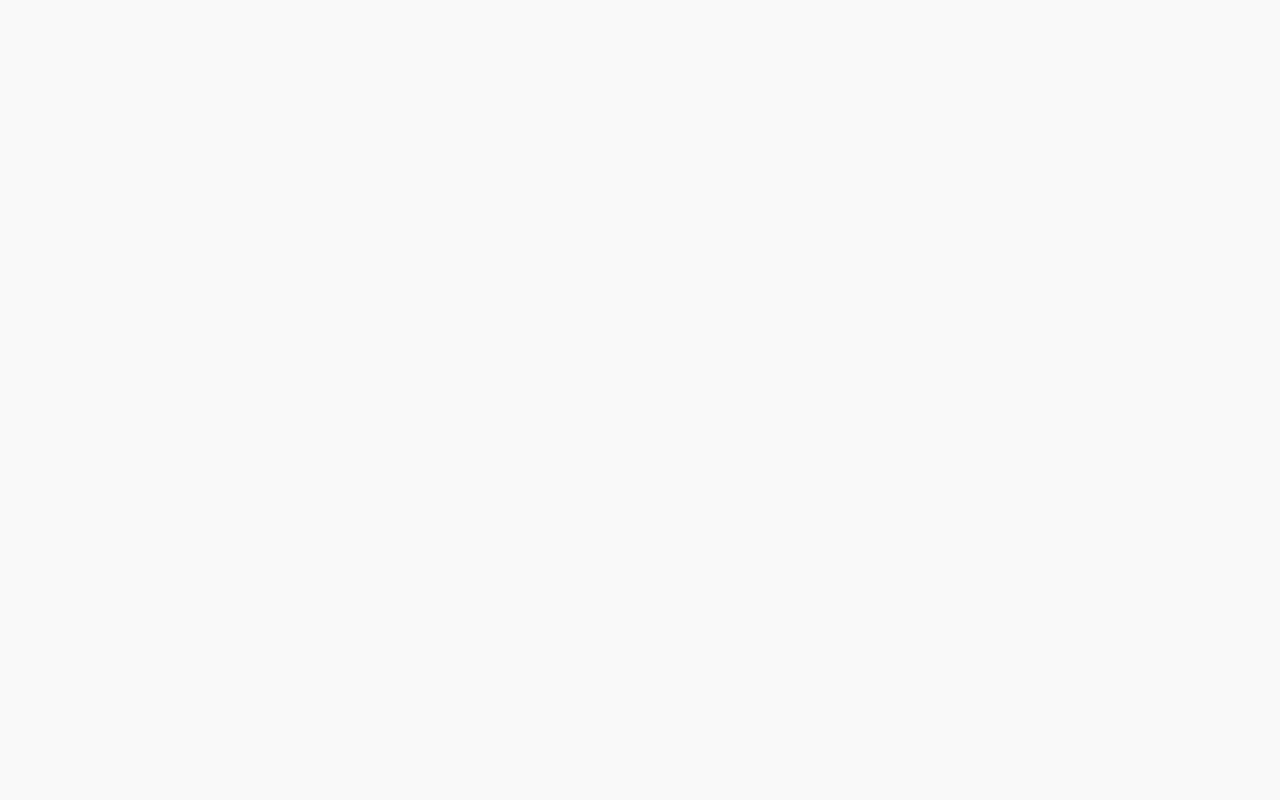
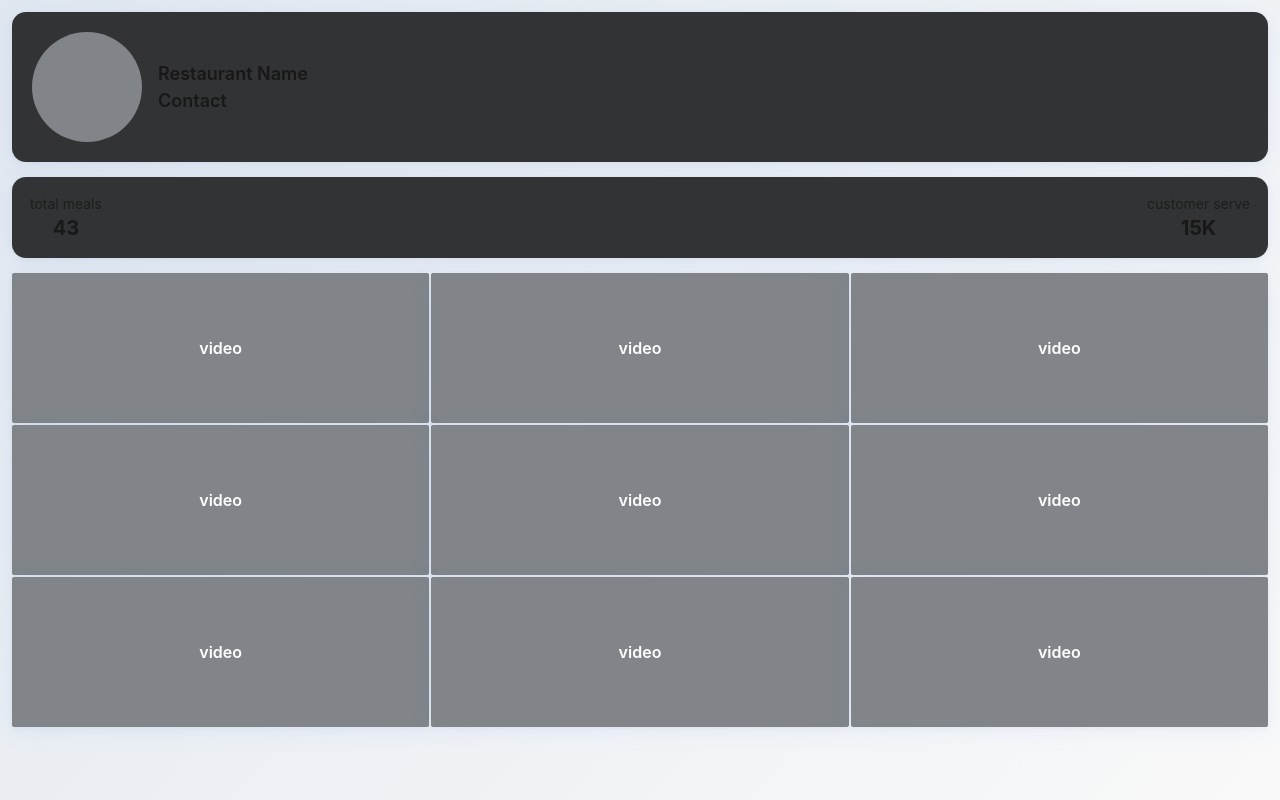
Before and after one commit to mercinati/Project-Swiggy-Reels, a React app in the folder frontend/: page /foodpartner/profile in a window 1280 px wide. Before the commit this address had no page. Built offline with nearby package versions, Linux system fonts and the light colour scheme; the HTML template or start-up script is replaced by a standard one.

Commit message:
worked on profile.jsx

```diff
--- a/frontend/src/pages/food-partner/Profile.jsx
+++ b/frontend/src/pages/food-partner/Profile.jsx
@@ -1,9 +1,46 @@
-import React from 'react'
+import React from "react";
+import "../../styles/Profile.css"; // Create this CSS file for styles
+import "../../styles/theme.css"; // For theme styles
 
 const Profile = () => {
   return (
-    <div>Profile</div>
-  )
-}
+    <div className="profile-container">
+      {/* Top Section */}
+      <div className="profile-header">
 
-export default Profile
+        {/* Left: DP */}
+        <div className="avatar"></div>
+
+        {/* Right: Restaurant Info */}
+        <div className="profile-info">
+          <p className="info-text">Restaurant Name</p>
+          <p className="info-text">Contact</p>
+        </div>
+      </div>
+
+      {/* Stats */}
+      <div className="stats-row">
+        <div className="stat-box">
+          <p className="stat-title">total meals</p>
+          <p className="stat-value">43</p>
+        </div>
+
+        <div className="stat-box">
+          <p className="stat-title">customer serve</p>
+          <p className="stat-value">15K</p>
+        </div>
+      </div>
+
+      {/* Video Grid */}
+      <div className="video-grid">
+        {[...Array(9)].map((_, i) => (
+          <div key={i} className="video-box">
+            video
+          </div>
+        ))}
+      </div>
+    </div>
+  );
+};
+
+export default Profile;
--- a/frontend/src/pages/general/Home.jsx
+++ b/frontend/src/pages/general/Home.jsx
@@ -28,7 +28,7 @@ const Home = () => {
       axios.get("http://localhost:3000/api/food", { withCredentials: true })
       .then((response) => {
         const data = response.data.food;
-        console.log(data);
+
         setVideos(data);
 
         setExpanded(Array(data.length).fill(false));
--- a/frontend/src/routes/AppRoutes.jsx
+++ b/frontend/src/routes/AppRoutes.jsx
@@ -7,6 +7,7 @@ import FoodPartnerLogin from '../pages/auth/FoodPartnerLogin';
 import ChooseRegister from '../pages/auth/ChooseRegister';
 import Home from '../pages/general/Home';
 import CreateFood from '../pages/food-partner/CreateFood';
+import Profile from '../pages/food-partner/Profile';
 
 
 const AppRoutes = () => {
@@ -20,6 +21,7 @@ const AppRoutes = () => {
         <Route path='/foodpartner/login' element={<FoodPartnerLogin />} />
         <Route path='/' element={<Home />} /> //for users
         <Route path='/create-food' element={<CreateFood />} /> //for food partners
+        <Route path='/foodpartner/profile' element={<Profile/>}/>
       </Routes>
     </Router>
   )
--- /dev/null
+++ b/frontend/src/styles/Profile.css
@@ -0,0 +1,97 @@
+@import "./theme.css";
+
+.profile-container {
+  width: 100%;
+  min-height: 100vh;
+  background: var(--gradient-bg);
+  padding: 12px;
+  color: var(--color-text);
+  box-sizing: border-box;
+}
+
+/* ------ Top Header ------ */
+.profile-header {
+  /* background: var(--color-secondary); */
+  background: rgb(50, 51, 52);
+  padding: 20px;
+  border-radius: var(--border-radius);
+  box-shadow: var(--box-shadow);
+  display: flex;
+  align-items: center;
+  gap: 16px; /* spacing between dp and name */
+}
+
+/* DP (Left) */
+.avatar {
+  width: 110px;
+  height: 110px;
+  border-radius: 50%;
+  /* background: var(--color-primary); */
+  background: rgb(129, 133, 137);
+  flex-shrink: 0;
+}
+
+/* Name + Contact (Right) */
+.profile-info {
+  display: flex;
+  flex-direction: column;
+  gap: 6px;
+}
+
+.info-text {
+  font-size: 18px;
+  font-weight: 600;
+  color: var(--color-text);
+}
+
+/* ------ Stats Row ------ */
+.stats-row {
+  width: 100%;
+  margin-top: 15px;
+  /* background: var(--color-secondary); */
+  background: rgb(50, 51, 52);
+  padding: 18px;
+  border-radius: var(--border-radius);
+  display: flex;
+  justify-content: space-between;
+  box-shadow: var(--box-shadow);
+}
+
+.stat-box {
+  text-align: center;
+}
+
+.stat-title {
+  font-size: 14px;
+  opacity: 0.8;
+}
+
+.stat-value {
+  margin-top: 4px;
+  font-size: 20px;
+  font-weight: 700;
+}
+
+/* ------ Video Grid ------ */
+.video-grid {
+  margin-top: 15px;
+  display: grid;
+  grid-template-columns: repeat(3, 1fr);
+  gap: 2px;
+}
+
+.video-box {
+  /* background: var(--color-primary); */
+  background: rgb(129, 133, 137);
+  height: 150px;
+  display: flex;
+  justify-content: center;
+  align-items: center;
+
+  /* LESS rounded corners */
+  border-radius: 2px;
+
+  color: white;
+  font-weight: 600;
+  box-shadow: var(--box-shadow);
+}
```
